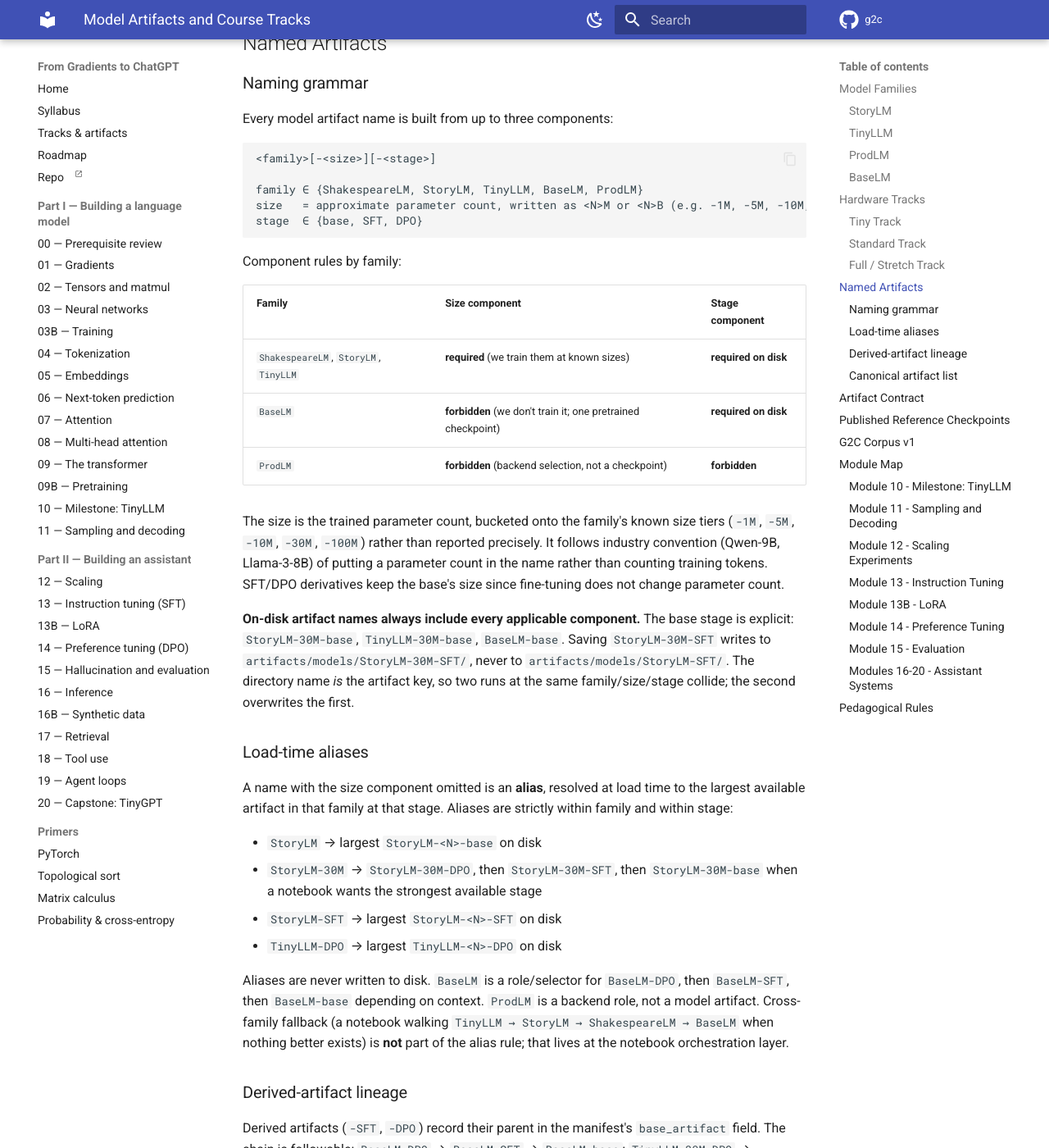
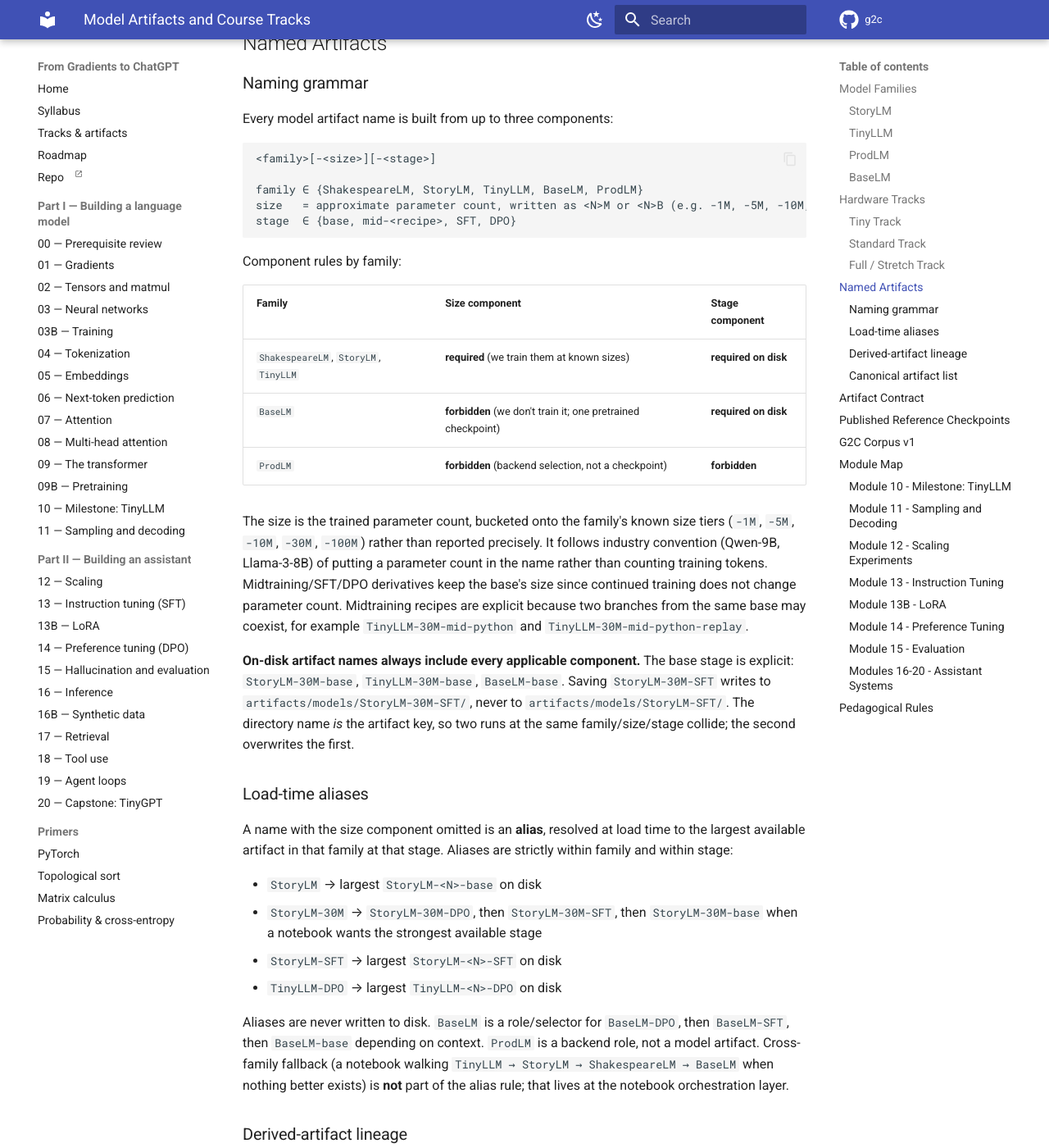
Before and after one commit to Mister-Meeseeks/g2c, an MkDocs documentation site: the page built from docs/design/model-artifacts-and-tracks.md, in a window 1280 px wide and 1400 px high, scrolled down 3325 px. Shown: the whole window at 82% size. Built offline with MkDocs 1.6.1 and Material for MkDocs 9.7.7, drawn with Linux system fonts in a browser that asks for light colours; comment, search, counter and statistics services are not loaded; some of the changed text lies outside the part shown.

Commit message:
Support lineage for midtraining artifacts

````diff
--- a/docs/design/model-artifacts-and-tracks.md
+++ b/docs/design/model-artifacts-and-tracks.md
@@ -144,7 +144,7 @@
 
 family ∈ {ShakespeareLM, StoryLM, TinyLLM, BaseLM, ProdLM}
 size   = approximate parameter count, written as <N>M or <N>B (e.g. -1M, -5M, -10M, -30M, -100M, -1B)
-stage  ∈ {base, SFT, DPO}
+stage  ∈ {base, mid-<recipe>, SFT, DPO}
 ```
 
 Component rules by family:
@@ -158,9 +158,11 @@
 The size is the trained parameter count, bucketed onto the family's known
 size tiers (`-1M`, `-5M`, `-10M`, `-30M`, `-100M`) rather than reported
 precisely. It follows industry convention (Qwen-9B, Llama-3-8B) of putting a
-parameter count in the name rather than counting training tokens. SFT/DPO
-derivatives keep the base's size since fine-tuning does not change parameter
-count.
+parameter count in the name rather than counting training tokens.
+Midtraining/SFT/DPO derivatives keep the base's size since continued training
+does not change parameter count. Midtraining recipes are explicit because two
+branches from the same base may coexist, for example
+`TinyLLM-30M-mid-python` and `TinyLLM-30M-mid-python-replay`.
 
 **On-disk artifact names always include every applicable component.** The base
 stage is explicit: `StoryLM-30M-base`, `TinyLLM-30M-base`, `BaseLM-base`.
@@ -190,8 +192,8 @@
 
 ### Derived-artifact lineage
 
-Derived artifacts (`-SFT`, `-DPO`) record their parent in the manifest's
-`base_artifact` field. The chain is followable: `BaseLM-DPO` →
+Derived artifacts (`-mid-<recipe>`, `-SFT`, `-DPO`) record their parent in the
+manifest's `base_artifact` field. The chain is followable: `BaseLM-DPO` →
 `BaseLM-SFT` → `BaseLM-base`; `TinyLLM-30M-DPO` → `TinyLLM-30M-SFT` →
 `TinyLLM-30M-base`. A reader can walk back to the source by following that
 field rather than parsing the name.
@@ -212,6 +214,12 @@
 
 - `BaseLM-base`: small pretrained base used as a fallback for Modules 13-16 when
   self-trained models are too weak.
+
+Derived (midtraining):
+
+- `TinyLLM-30M-mid-python`: TinyLLM after Python-only continued pretraining.
+- `TinyLLM-30M-mid-python-replay`: the equal-token branch with 80% Python and
+  20% non-code replay.
 
 Backend role (no checkpoint):
 
````
Also changed, not shown: 2 other files.
